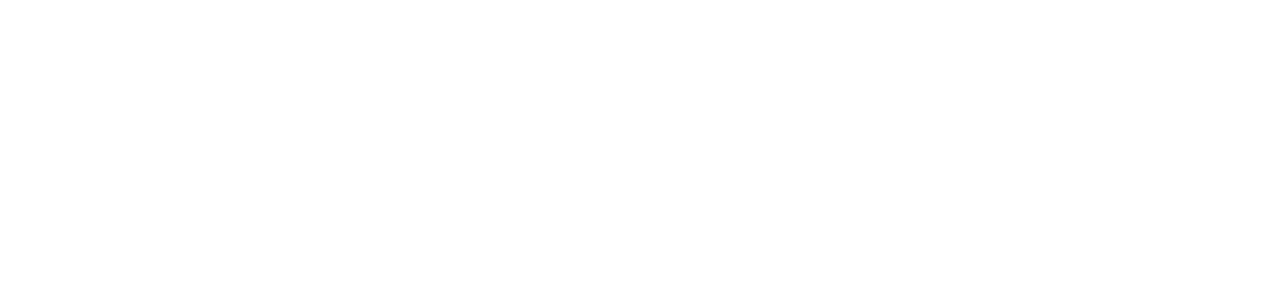
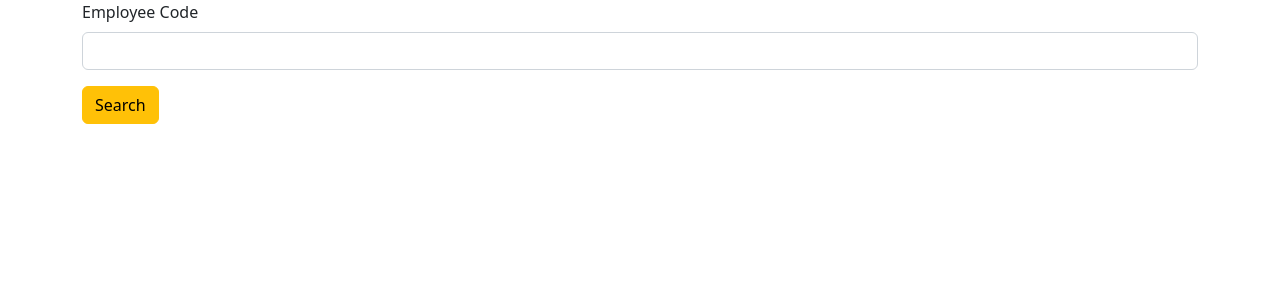
Before and after one commit to athulya2000/Employee-Angular-Application, an Angular app: page /search in a window 1280 px wide. Before the commit this address led to /. Shown: the top 300 px of the page. Built offline with nearby package versions, Linux system fonts and the light colour scheme.

Commit message:
search completde

```diff
--- /dev/null
+++ b/src/app/employee-search/employee-search.component.html
@@ -0,0 +1,15 @@
+<div class="container">
+    <div class="row">
+        <div class="col col-12 col-sm-12 col-md-12 col-lg-12 col-xl-12 col-xxl-12">
+            <div class="row g-3">
+                <div class="col col-12 col-sm-12 col-md-12 col-lg-12 col-xl-12 col-xxl-12">
+                    <label for="" class="form-label">Employee Code</label>
+                    <input type="text" class="form-control">
+                </div>
+                <div class="col col-12 col-sm-12 col-md-12 col-lg-12 col-xl-12 col-xxl-12">
+                    <button class="btn btn-warning">Search</button>
+                </div>
+            </div>
+        </div>
+    </div>
+</div>
```
Also changed, not shown: src/app/app.module.ts (+7 -1 lines), src/app/employee-search/employee-search.component.ts (added, +10 -0 lines), src/app/employee-search/employee-search.component.css (added).
